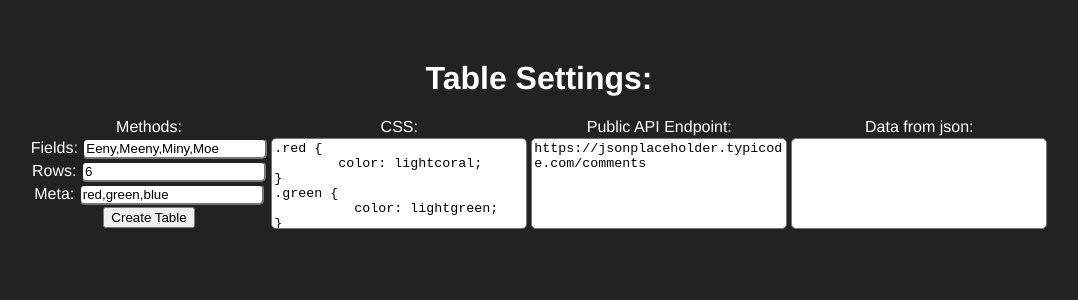
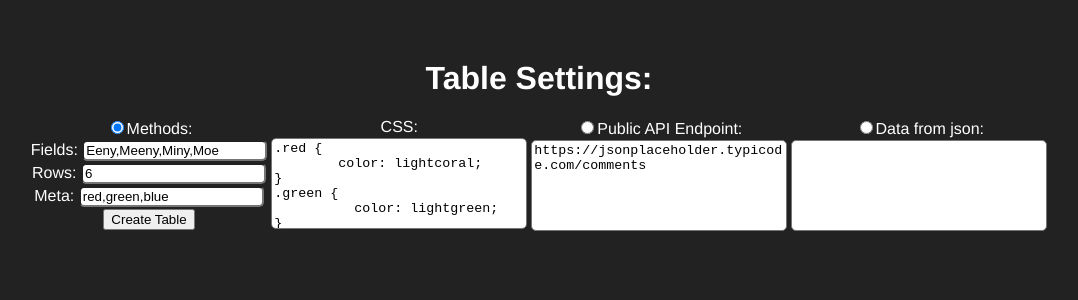
Before and after one commit to Sergey-pr/frontend-task-2, a Vue app: page / in a window 1280 px wide. Shown: the top 300 px of the page, without its empty margins (101-1179 px from the left). Built offline with nearby package versions, Linux system fonts and the light colour scheme.

Commit message:
added radio and check boxes

```diff
--- a/src/App.vue
+++ b/src/App.vue
@@ -3,7 +3,8 @@
       <h1>Table Settings:</h1>
       <div class="table-options">
         <div class="table-options-main">
-          <span>Methods:</span>
+          <input type="radio" id="radio-methods" value="methods" v-model="input">
+          <label for="radio-methods">Methods:</label>
           <div class="table-options-unit">
             <span>Fields: </span>
             <input v-model="fields" type="text" id="headers">
@@ -35,7 +36,8 @@
         </div>
       </div>
       <div class=table-options-secondary>
-        <span>Public API Endpoint:</span>
+        <input type="radio" id="radio-api" value="api" v-model="input">
+        <label for="radio-api">Public API Endpoint:</label>
         <div class="table-options-unit">
           <textarea
             v-model="api"
@@ -43,7 +45,8 @@
         </div>
       </div>
       <div class=table-options-secondary>
-        <span>Data from json:</span>
+        <input type="radio" id="radio-json" value="json" v-model="input">
+        <label for="radio-json">Data from json:</label>
         <div class="table-options-unit">
           <textarea
             v-model="json"
@@ -88,7 +91,8 @@ export default {
       api: 'https://jsonplaceholder.typicode.com/comments',
       loader: false,
       error: null,
-      json: null
+      json: null,
+      input: 'methods'
     }
   },
   computed: {
@@ -100,7 +104,7 @@ export default {
     async createTable() {
       this.error = null
       this.style.innerHTML = this.css
-      if (this.api) {
+      if (this.input === 'api') {
         this.loader = true
         try {
           await this.$store.dispatch('GET_DATA', this.api)
@@ -117,11 +121,15 @@ export default {
           this.loader = false
           this.error = 'API Error'
         }
-      } else if (this.json) {
-        this.$Tables[this.id] = {
-          data: JSON.parse(this.json),
-          meta: this.meta.split(','),
-          id: this.id
+      } else if (this.input === 'json') {
+        if (this.json) {
+          this.$Tables[this.id] = {
+            data: JSON.parse(this.json),
+            meta: this.meta.split(','),
+            id: this.id
+          }
+        } else {
+          this.error = 'JSON Error'
         }
       } else {
         let data = []
--- a/src/components/Table.vue
+++ b/src/components/Table.vue
@@ -4,8 +4,10 @@
     <table>
       <thead>
         <tr>
+          <th class="table-col-selected"></th>
           <template
-             v-for="(value, key) in paginatedData[0]">
+             v-for="(value, key) in paginatedData[0]"
+          >
             <th
             :class="meta[0]"
             v-if="typeof value !== 'object'"
@@ -36,6 +38,9 @@
             :key="i"
             :class="meta[i % 2 + 1]"
           >
+            <td class="table-col-selected">
+              <input type="checkbox" :value="i" v-model="selected">
+            </td>
             <template v-for="(value, key, index) in paginatedData[i]">
               <td
                 v-if="typeof value !== 'object'"
@@ -98,6 +103,13 @@
         type="button"
       >
         Add row after
+      </button>
+      <button
+        class="table-options-unit"
+        @click="removeRows()"
+        type="button"
+      >
+        Remove Rows
       </button>
       <button
         class="table-options-unit"
@@ -178,7 +190,8 @@ export default {
       sort: 'pos',
       sortKey: null,
       searchField: null,
-      filteredData: this.data
+      filteredData: this.data,
+      selected: []
     }
   },
   computed: {
@@ -271,6 +284,12 @@ export default {
         }
       }
       this.data.splice(row_after_index, 0, dict)
+    },
+    removeRows() {
+      for (let i = 0; i < this.selected.length; i++) {
+        this.data.splice(this.selected[i] - i, 1)
+      }
+      this.selected = []
     },
     removeTable() {
       delete this.$Tables[this.trueId]
@@ -405,4 +424,8 @@ a:hover {
 .table-options-input {
   width: 35px;
 }
+.table-col-selected {
+  max-width: 20px;
+  min-width: 20px;
+}
 </style>
```
Lines whose indentation alone changed are shown as unchanged.
